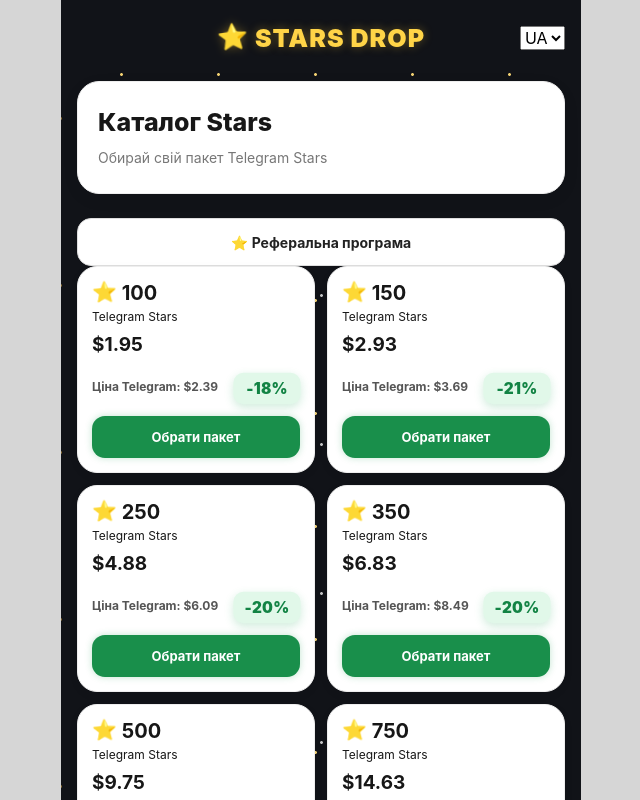
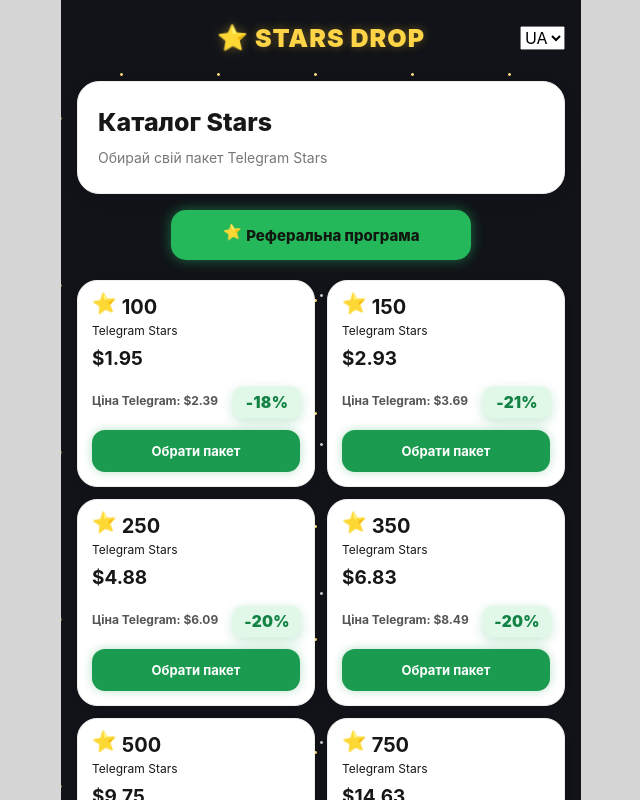
Before and after one commit to Cotif155/star-drop-miniapp, a React (Vite) app in the folder frontend/: page / in a window 1280 px wide. Shown: the top 800 px of the page, without its empty margins (319-959 px from the left). Built offline with nearby package versions, Linux system fonts and the light colour scheme.

Commit message:
Style green referral button on catalog

```diff
--- a/frontend/src/App.css
+++ b/frontend/src/App.css
@@ -1578,3 +1578,44 @@ html, body {
 .app.payment-mode .payment-details > h2 {
   text-align: center;
 }
+
+/* GREEN CENTERED REFERRAL BUTTON ON CATALOG */
+.app.catalog-mode .referral-open {
+  display: flex !important;
+  align-items: center;
+  justify-content: center;
+  width: min(100%, 300px) !important;
+  min-height: 50px;
+  margin: -8px auto 20px !important;
+  padding: 12px 18px !important;
+  border: none !important;
+  border-radius: 15px !important;
+  background: #25b85a !important;
+  color: #101810 !important;
+  font-size: 15px !important;
+  font-weight: 850 !important;
+  box-shadow: 0 0 10px rgba(37,184,90,0.3);
+  animation: catalogReferralPulse 1.8s ease-in-out infinite !important;
+}
+
+@keyframes catalogReferralPulse {
+  0%, 100% {
+    background: #25b85a;
+    box-shadow: 0 0 7px rgba(37,184,90,0.3);
+  }
+  50% {
+    background: #54e681;
+    box-shadow: 0 0 19px rgba(37,230,129,0.65);
+  }
+}
+
+.app.catalog-mode .referral-open .star-animate {
+  margin-right: 5px;
+}
+
+@media (prefers-reduced-motion: reduce) {
+  .app.catalog-mode .referral-open,
+  .app.catalog-mode .referral-open .star-animate {
+    animation: none !important;
+  }
+}
--- a/frontend/src/App.jsx
+++ b/frontend/src/App.jsx
@@ -324,7 +324,7 @@ export default function App() {
             className="secondary-button referral-open"
             onClick={loadReferral}
           >
-            ⭐ {t.referral}
+            <span className="star-animate">⭐</span> {t.referral}
           </button>
 
           <div className="package-list">
```
